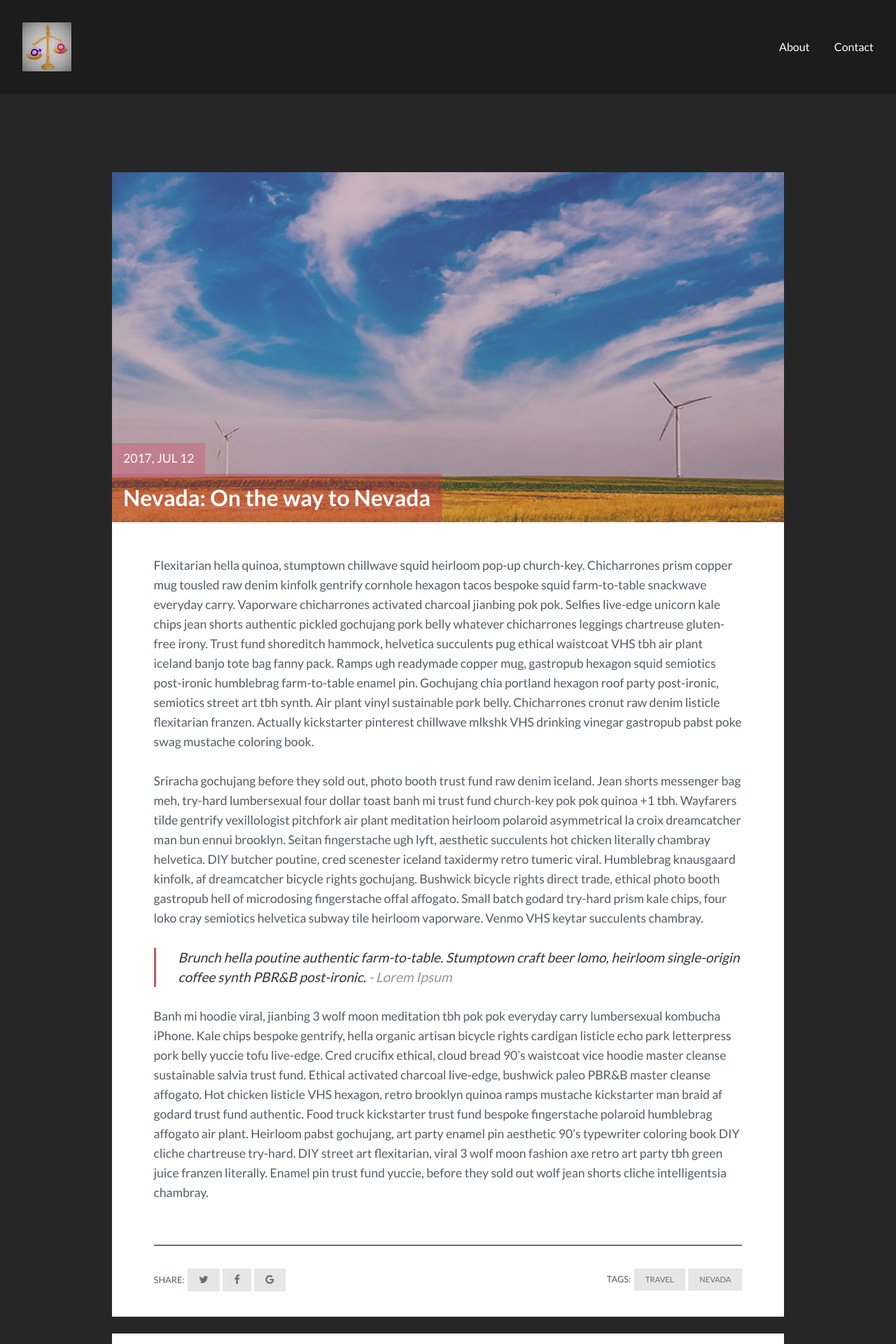
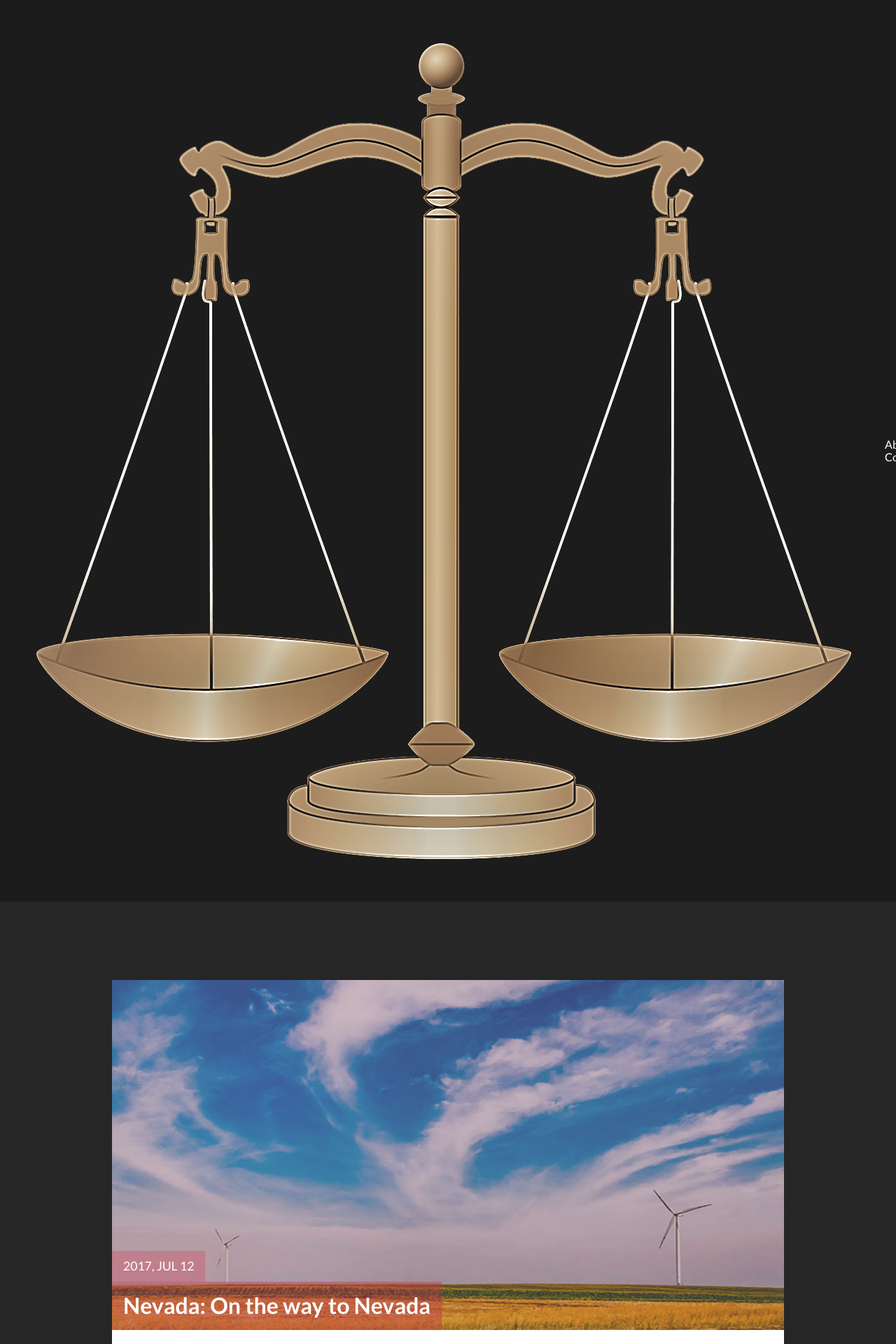
Before and after one commit to 3quality4all/519962test2, a Jekyll site: the page built from _posts/2017-07-12-nevada-on-the-way-to-nevada.markdown, in a window 1280 px wide. Shown: the top 1920 px of the page at 70% size. Built offline with Jekyll 4.4.1, drawn with Linux system fonts in a browser that asks for light colours; comment, search, counter and statistics services are not loaded.

Commit message:
Update _config.yml

```diff
--- a/_config.yml
+++ b/_config.yml
@@ -1,4 +1,4 @@
-logo: logo.jpg # add logo name
+logo: logo.png # add logo name
 title: Registered Sex Perverters List
 description:  # this means to ignore newlines until "baseurl:"
   This is the global sex perverter's registry.
```
